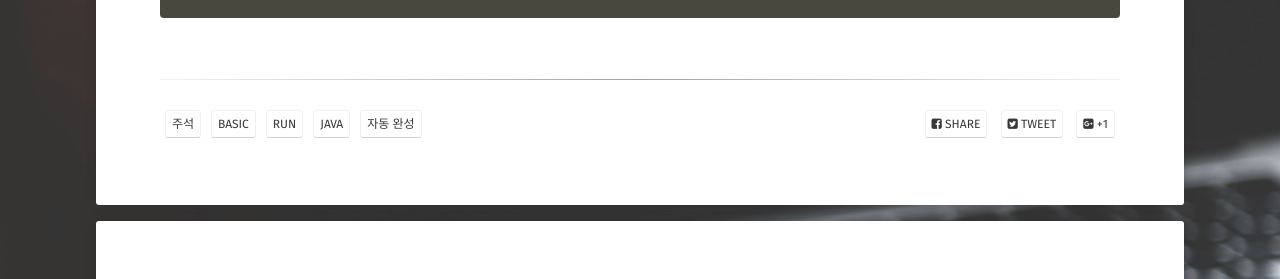
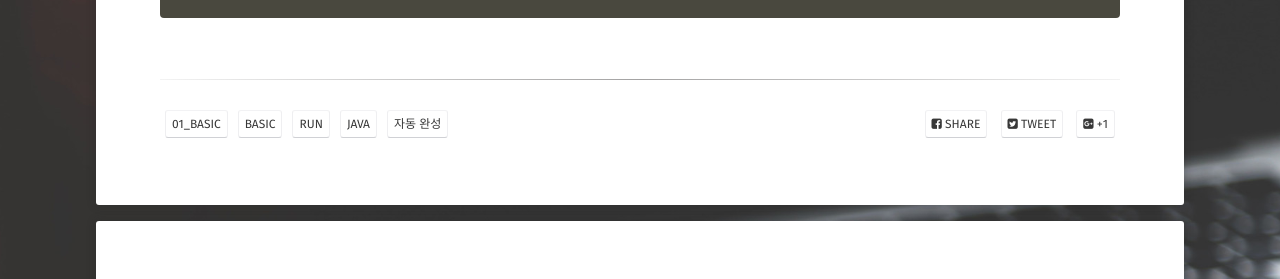
Before and after one commit to sum529-create/sum529-create.github.io, a Jekyll site: the page built from _posts/2020-09-14-ex01-basic.md, in a window 1280 px wide. Shown: the part 1068-1347 px from the top of the page. Built offline with Jekyll 4.4.1, drawn with Linux system fonts in a browser that asks for light colours; some web fonts are replaced; comment, search, counter and statistics services are not loaded.

Commit message:
Update 2020-09-14-ex01-basic.md

```diff
--- a/_posts/2020-09-14-ex01-basic.md
+++ b/_posts/2020-09-14-ex01-basic.md
@@ -4,7 +4,7 @@ title:  "ex01_basic"
 date:   2020-09-14
 excerpt: "자바의 시작으로 자바의 기초 주석, 패키지, 클래스, 콘솔출력, 자동완성, 코드 실행 방법을 다루었다."
 tag:
-- "주석"
+- 01_basic
 - basic
 - run
 - java
```
